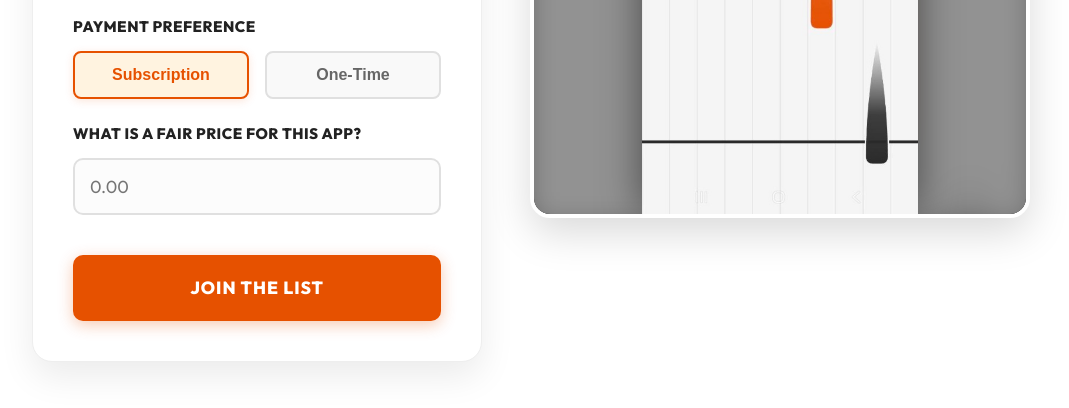
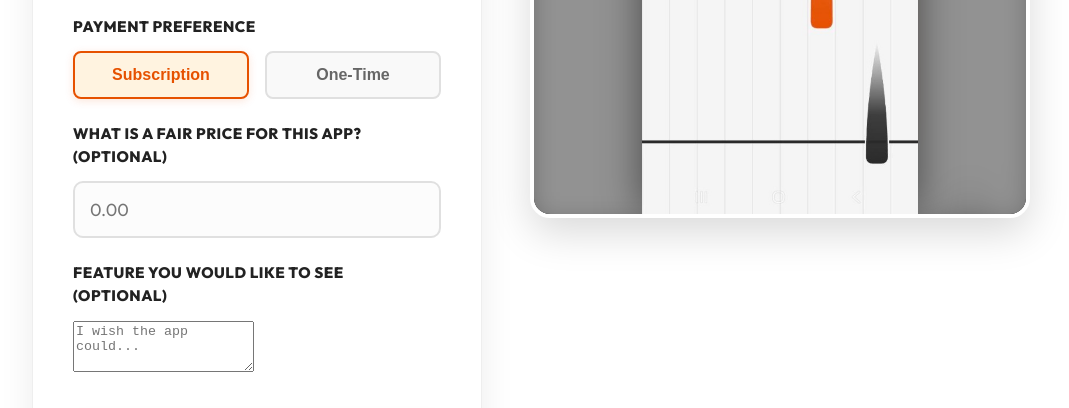
Before and after one commit to Jack-Taylor-Gorman/HHTWebpage, a React (Vite) app: page / in a window 1280 px wide. Shown: the part 780-1188 px from the top of the page, without its empty margins (109-1178 px from the left). Built offline with nearby package versions, Linux system fonts and the light colour scheme.

Commit message:
Update form with new fields and add social footer

```diff
--- a/index.html
+++ b/index.html
@@ -1,11 +1,13 @@
 <!doctype html>
 <html lang="en">
+
 <head>
   <meta charset="UTF-8" />
   <link rel="icon" type="image/svg+xml" href="/vite.svg" />
   <meta name="viewport" content="width=device-width, initial-scale=1.0" />
   <title>harmonica-hero-waiting-list</title>
 </head>
+
 <body>
   <!-- Netlify Form Detection -->
   <form name="waiting-list" netlify netlify-honeypot="bot-field" hidden>
@@ -13,8 +15,10 @@
     <input type="email" name="email" />
     <input type="text" name="paymentPreference" />
     <input type="number" name="price" />
+    <textarea name="featureRequest"></textarea>
   </form>
   <div id="root"></div>
   <script type="module" src="/src/main.tsx"></script>
 </body>
+
 </html>
--- a/src/WaitingList.tsx
+++ b/src/WaitingList.tsx
@@ -6,6 +6,7 @@ export const WaitingList: React.FC = () => {
     const [name, setName] = useState('');
     const [email, setEmail] = useState('');
     const [price, setPrice] = useState('');
+    const [featureRequest, setFeatureRequest] = useState('');
     const [paymentPreference, setPaymentPreference] = useState('subscription');
     const [submitted, setSubmitted] = useState(false);
     const [error, setError] = useState('');
@@ -24,6 +25,7 @@ export const WaitingList: React.FC = () => {
         formData.append('email', email);
         formData.append('paymentPreference', paymentPreference);
         formData.append('price', price);
+        formData.append('featureRequest', featureRequest);
 
         fetch('/', {
             method: 'POST',
@@ -121,7 +123,7 @@ export const WaitingList: React.FC = () => {
                                     </div>
 
                                     <div className="form-group">
-                                        <label htmlFor="price">What is a fair price for this app?</label>
+                                        <label htmlFor="price">What is a fair price for this app? <span className="optional">(Optional)</span></label>
                                         <input
                                             type="number"
                                             id="price"
@@ -131,8 +133,21 @@ export const WaitingList: React.FC = () => {
                                             min="0"
                                             step="0.01"
                                             name="price"
+                                            className="no-spinner"
                                         />
                                         <input type="hidden" name="paymentPreference" value={paymentPreference} />
+                                    </div>
+
+                                    <div className="form-group">
+                                        <label htmlFor="featureRequest">Feature you would like to see <span className="optional">(Optional)</span></label>
+                                        <textarea
+                                            id="featureRequest"
+                                            name="featureRequest"
+                                            value={featureRequest}
+                                            onChange={(e) => setFeatureRequest(e.target.value)}
+                                            placeholder="I wish the app could..."
+                                            rows={3}
+                                        />
                                     </div>
 
                                     <button type="submit" className="submit-btn">Join the List</button>
```
Also changed, not shown: insta.jpg (added). Lines whose indentation alone changed are shown as unchanged.
